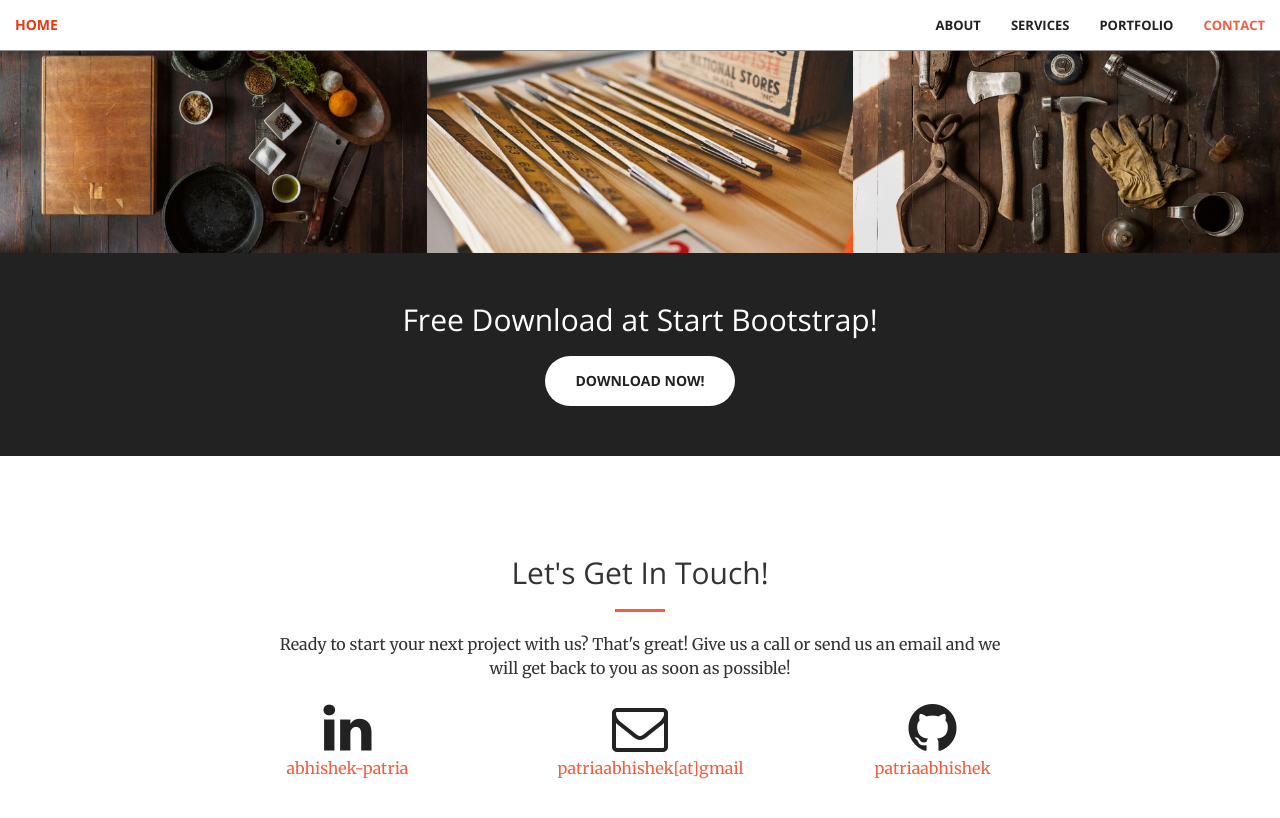
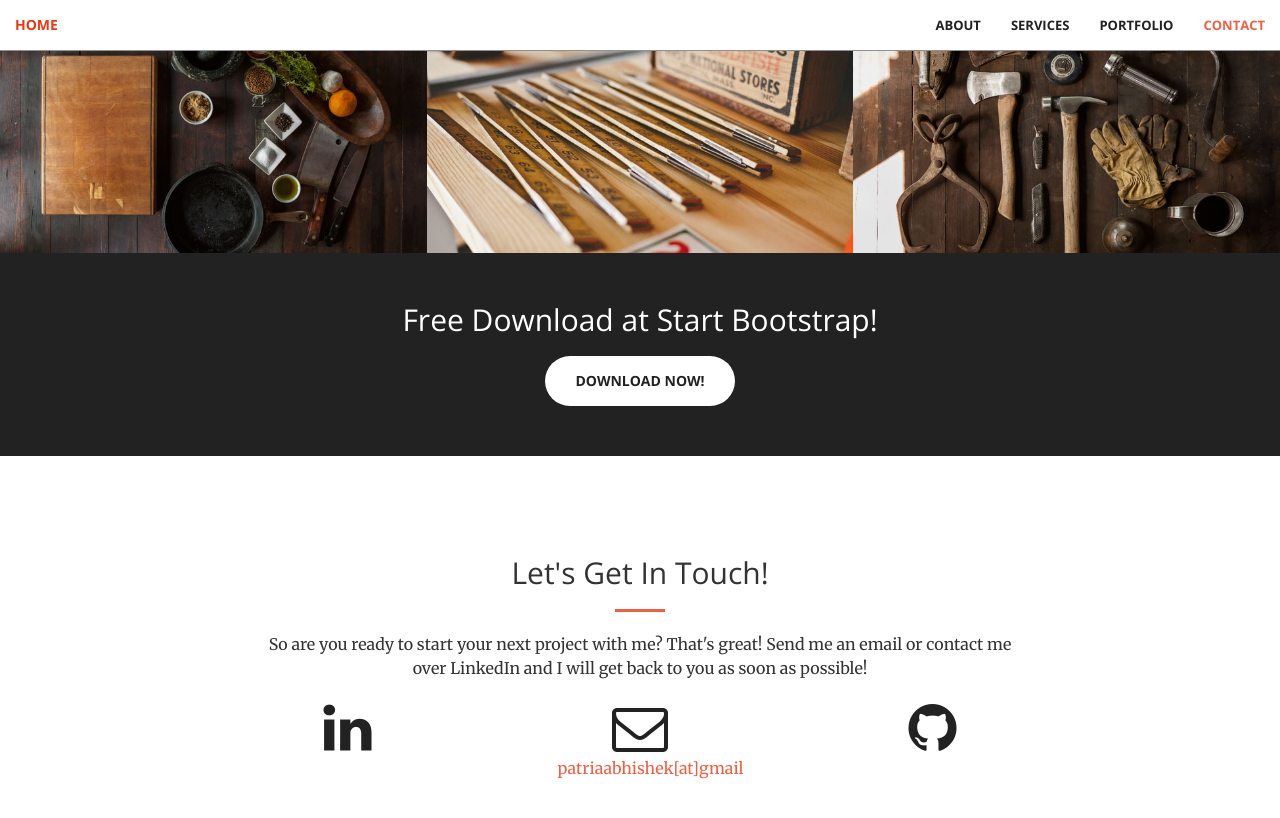
Before and after one commit to patriaabhishek/patriaabhishek.github.io, a Jekyll site: the page built from index.html, in a window 1280 px wide and 900 px high, scrolled down 1981 px. Shown: the top 818 px of the window. Built offline with Jekyll 4.4.1, drawn with Linux system fonts in a browser that asks for light colours.

```diff
--- a/_config.yml
+++ b/_config.yml
@@ -5,9 +5,8 @@ description: > # this means to ignore newlines until "baseurl:"
 baseurl: "" # the subpath of your site, e.g. /blog/
 url: "" # the base hostname & protocol for your site
 
-github_username: patriaabhishek
-facebook_username: patriaabhishek
-linkedin_username: abhishek-patria
+github_username:
+linkedin_username:
 
 # Build settings
 markdown: kramdown
--- a/_includes/contact.html
+++ b/_includes/contact.html
@@ -4,22 +4,22 @@
             <div class="col-lg-8 col-lg-offset-2 text-center">
                 <h2 class="section-heading">Let's Get In Touch!</h2>
                 <hr class="primary">
-                <p>Ready to start your next project with us? That's great! Give us a call or send us an email and we will get back to you as soon as possible!</p>
+                <p>So are you ready to start your next project with me? That's great! Send me an email or contact me over LinkedIn and I will get back to you as soon as possible!</p>
             </div>
         <div class="col-lg-2 col-lg-offset-2 text-center">
-            <a href="https://linkedin.com/in/{{ site.linkedin_username }}">
+            <a href="https://linkedin.com/in/abhishek-patria{{ site.linkedin_username }}">
                 <i class="fa fa-linkedin fa-3x wow bounceIn" data-wow-delay=".1s"></i>
                 <p>{{ site.linkedin_username }}</p>
             </a>
         </div>
         <div class="col-lg-2 col-lg-offset-1 text-center">
-            <a href="mailto:{{ site.email }}">
+            <a href="mailto:{{ patriaabhishek@gmail.com }}">
             <i class="fa fa-envelope-o fa-3x wow bounceIn" data-wow-delay=".1s"></i>
                 <p>{{ site.email }}</p>
             </a>
         </div>
         <div class="col-lg-2 col-lg-offset-1 text-center">
-            <a href="https://github.com/{{ site.github_username }}">
+            <a href="https://github.com/patriaabhishek{{ site.github_username }}">
             <i class="fa fa-github fa-3x wow bounceIn" data-wow-delay=".1s"></i>
                 <p>{{ site.github_username }}</p>
             </a>
```
